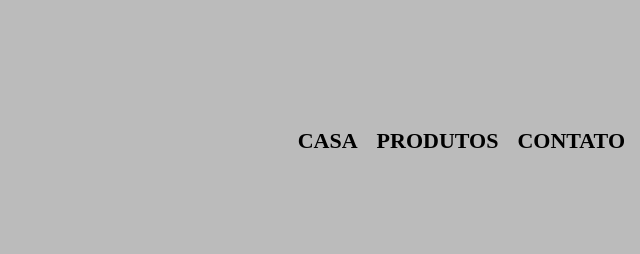
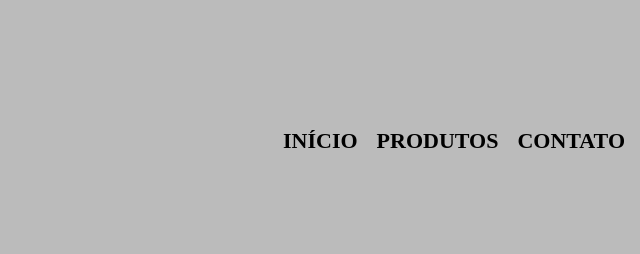
Before and after one commit to jujuba0530/BarbeariaAlura, a plain HTML site: page index.html in a window 1280 px wide. Shown: the top 254 px of the page, 485-1125 px from the left. Drawn offline with Linux system fonts and the light colour scheme.

Commit message:
Update index.html

```diff
--- a/index.html
+++ b/index.html
@@ -14,7 +14,7 @@
 
 				<nav>
 					<ul>
-						<li><a href="pagina_inicial.html">Casa</a></li>
+						<li><a href="pagina_inicial.html">Início</a></li>
 						<li><a href="index.html">Produtos</a></li>
 						<li><a href="contato.html">Contato</a></li>
 					</ul>
```
